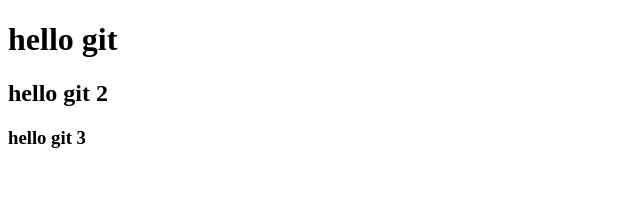
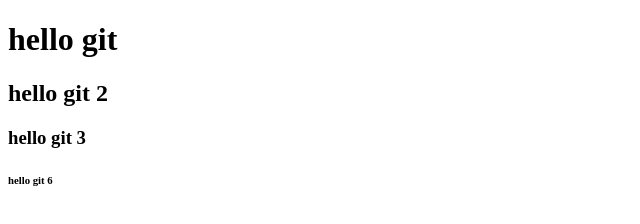
Before and after one commit to OussamaAitMechedal/Cours-jit, a plain HTML site: page index.html in a window 1280 px wide. Shown: the full height of the page, 0-640 px from the left. Drawn offline with Linux system fonts and the light colour scheme.

Commit message:
add h5 from brnch b1

```diff
--- a/index.html
+++ b/index.html
@@ -10,5 +10,6 @@
     <h1>hello git</h1>
     <h2>hello git 2 </h2>
     <h3>hello git 3</h3>
+    <h6>hello git 6</h6>
 </body>
 </html>
```
Also changed, not shown: page.html (added).
